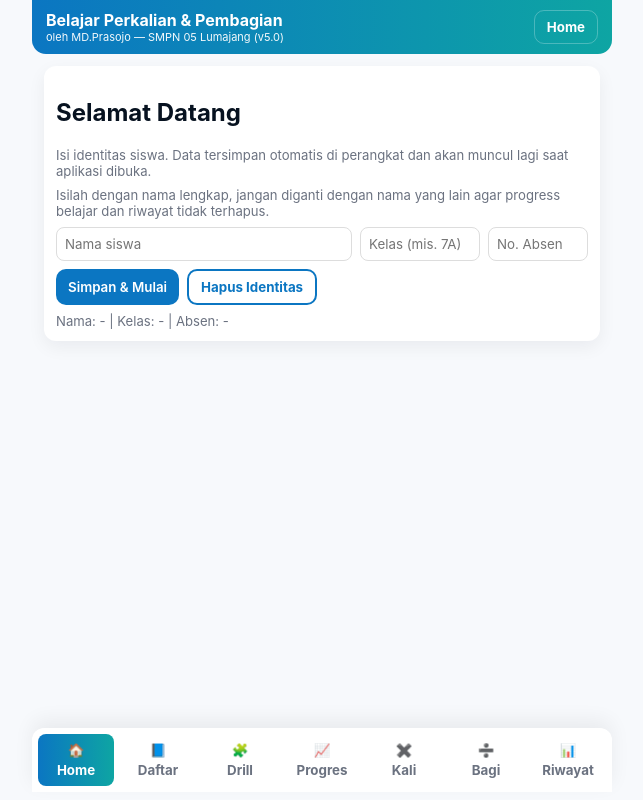
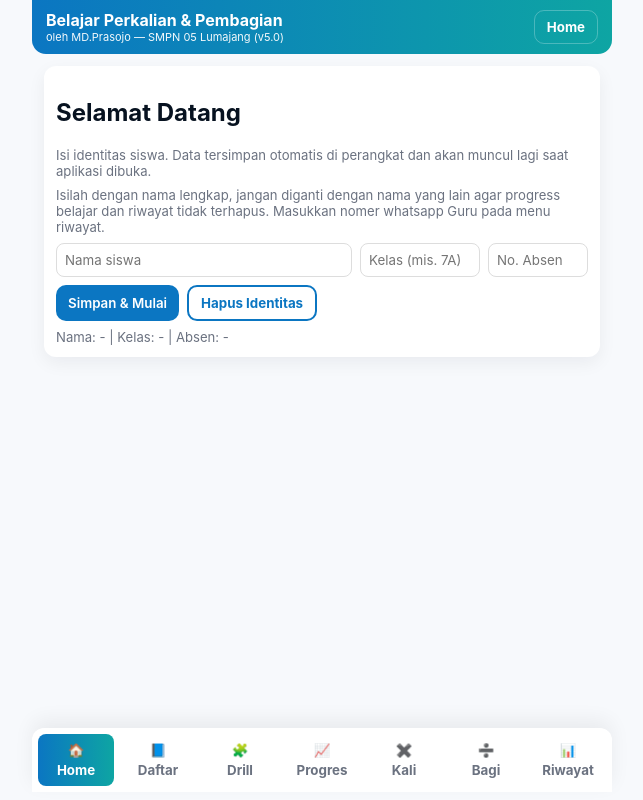
Before and after one commit to mdprasojo/kalibagi, a plain HTML site: page index.html in a window 1280 px wide. Shown: the whole page, without its empty margins (318-961 px from the left). Drawn offline with Linux system fonts and the light colour scheme.

Commit message:
Update index.html

```diff
--- a/index.html
+++ b/index.html
@@ -144,7 +144,7 @@ footer.app-footer{position:fixed;left:0;right:0;bottom:0;display:flex;justify-co
       <h2>Selamat Datang</h2>
       <div class="small">Isi identitas siswa. Data tersimpan otomatis di perangkat dan akan muncul lagi saat aplikasi dibuka.</div>
       <div style="height:8px"></div>
-      <div class="small">Isilah dengan nama lengkap, jangan diganti dengan nama yang lain agar progress belajar dan riwayat tidak terhapus.</div>
+      <div class="small">Isilah dengan nama lengkap, jangan diganti dengan nama yang lain agar progress belajar dan riwayat tidak terhapus. Masukkan nomer whatsapp Guru pada menu riwayat.</div>
       <div style="height:8px"></div>
       <div style="display:flex;gap:8px;flex-wrap:wrap">
         <input id="inputName" placeholder="Nama siswa" style="flex:1;padding:8px;border-radius:8px;border:1px solid #ddd" />
```
